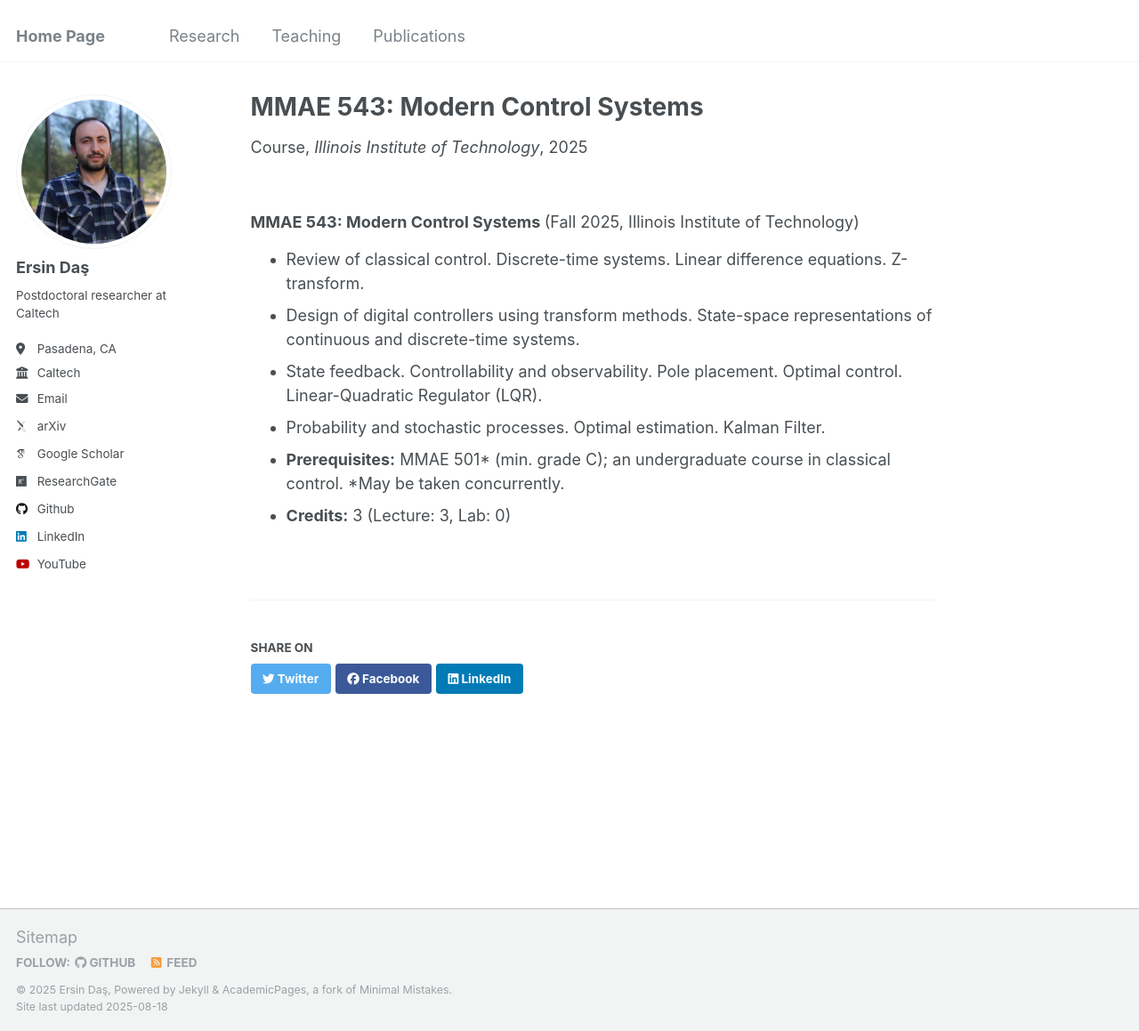
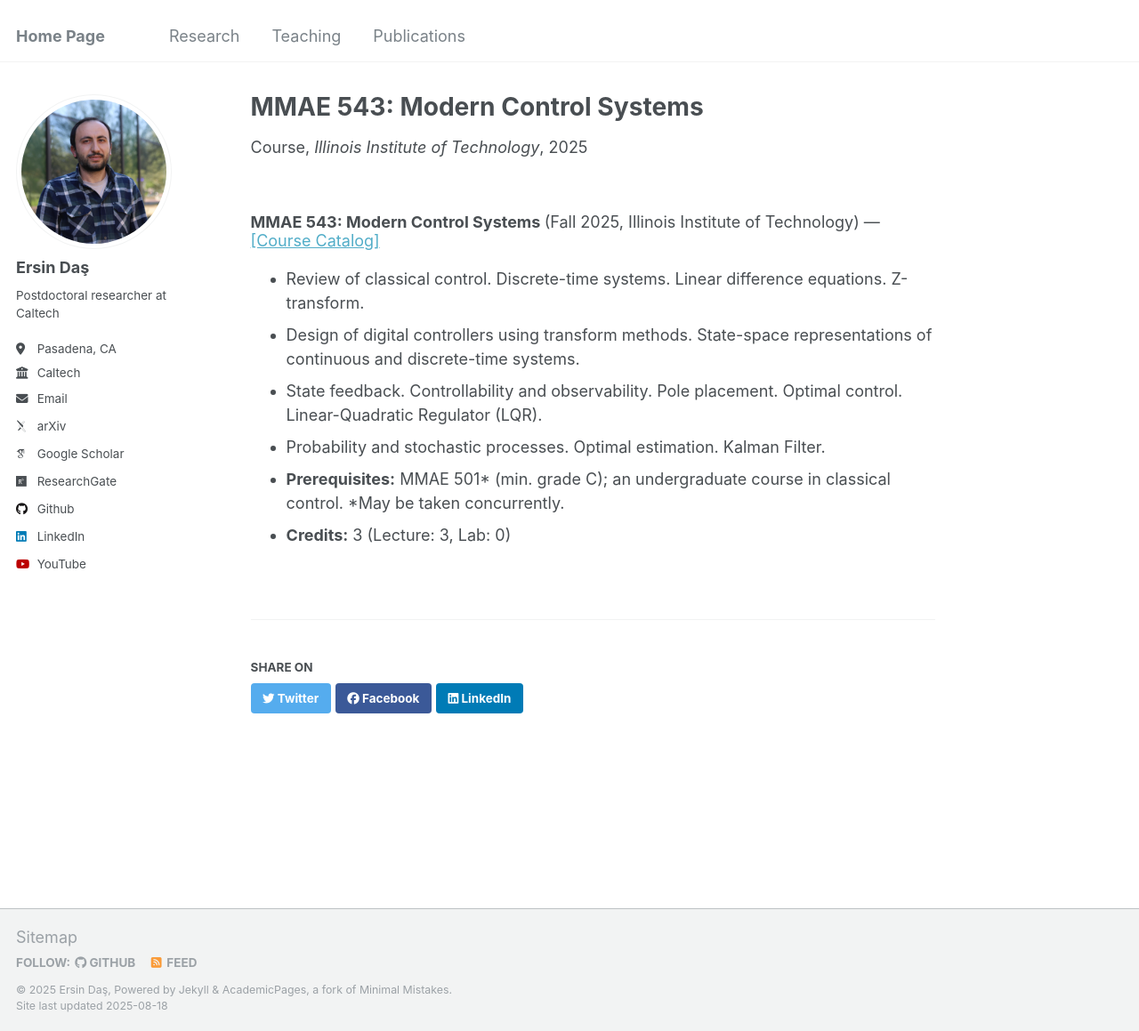
Before and after one commit to ersindas/ersindas.github.io, a Jekyll site: the page built from _teaching/2025-fall-mmae543.md, in a window 1280 px wide and 1159 px high. Shown: the whole window at 89% size. Built offline with Jekyll 4.4.1, drawn with Linux system fonts in a browser that asks for light colours; some web fonts are replaced.

Commit message:
Update 2025-fall-mmae543.md

```diff
--- a/_teaching/2025-fall-mmae543.md
+++ b/_teaching/2025-fall-mmae543.md
@@ -2,12 +2,19 @@
 title: "MMAE 543: Modern Control Systems"
 collection: teaching
 type: "Course"
-date: 2025-08-17
+date: 2025-08-01
 venue: "Illinois Institute of Technology"
 semester: "Fall 2025"
 ---
 
-<h3>MMAE 543: Modern Control Systems <span style="font-weight:normal">(Fall 2025, Illinois Institute of Technology)</span></h3>
+<h3>
+  MMAE 543: Modern Control Systems
+  <span style="font-weight:normal">
+    (Fall 2025, Illinois Institute of Technology)
+    &mdash;
+    <a href="https://catalog.iit.edu/courses/mmae/" target="_blank">[Course Catalog]</a>
+  </span>
+</h3>
 <ul>
   <li>Review of classical control. Discrete-time systems. Linear difference equations. Z-transform.</li>
   <li>Design of digital controllers using transform methods. State-space representations of continuous and discrete-time systems.</li>
```
